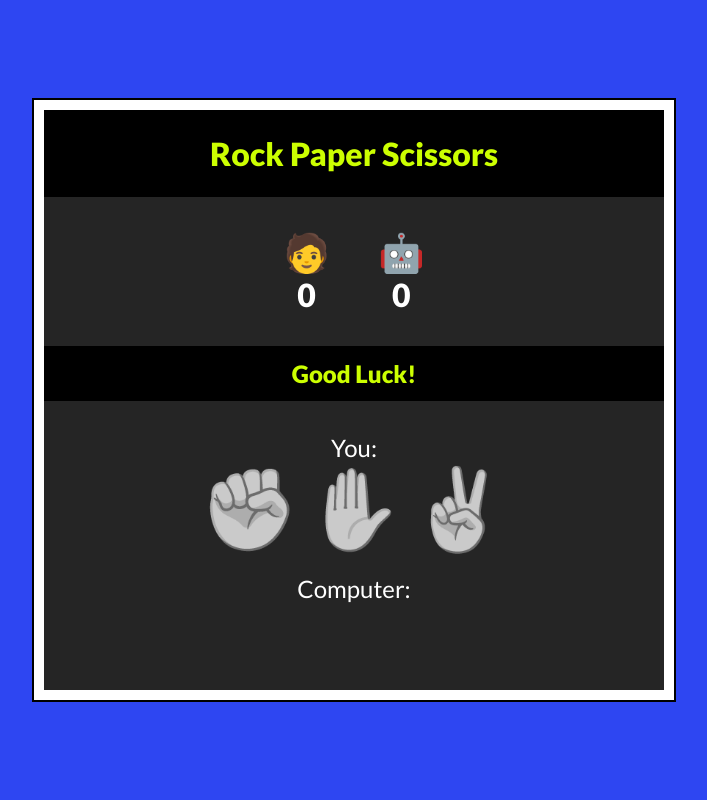
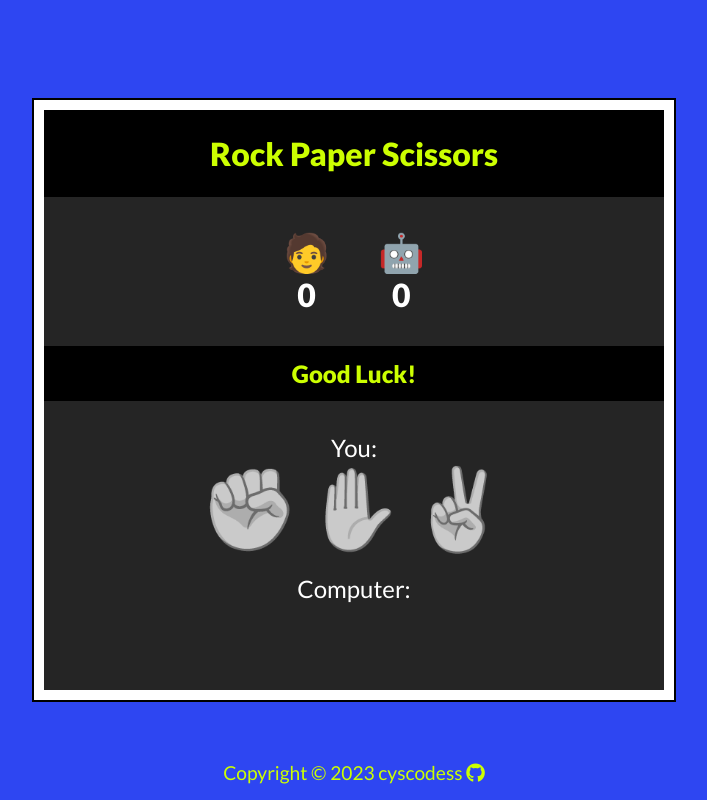
Before and after one commit to cyscodess/Rock-Paper-Scissors, a plain HTML site: page index.html in a window 1280 px wide. Shown: the whole page, without its empty margins (286-993 px from the left). Drawn offline with Linux system fonts and the light colour scheme.

Commit message:
Add footer

```diff
--- a/index.html
+++ b/index.html
@@ -11,6 +11,8 @@
     <link rel="preconnect" href="https://fonts.googleapis.com">
     <link rel="preconnect" href="https://fonts.gstatic.com" crossorigin>
     <link href="https://fonts.googleapis.com/css2?family=Lato:wght@300;400;900&display=swap" rel="stylesheet">
+    <!-- ICON -->
+    <link rel="stylesheet" href="https://cdnjs.cloudflare.com/ajax/libs/font-awesome/6.2.1/css/all.min.css" integrity="sha512-MV7K8+y+gLIBoVD59lQIYicR65iaqukzvf/nwasF0nqhPay5w/9lJmVM2hMDcnK1OnMGCdVK+iQrJ7lzPJQd1w==" crossorigin="anonymous" referrerpolicy="no-referrer" />
 </head>
 <body>
     <div class="container">
@@ -52,6 +54,18 @@
             </div>
         </main>
     </div>
+    <footer class="footer">
+        <p>
+            Copyright ©
+            <script>
+                document.write(new Date().getFullYear())
+            </script>
+            cyscodess
+            <a href="https://github.com/cyscodess">
+                <i class="fa-brands fa-github"></i>
+            </a>
+        </p>
+    </footer>
     <script src="script.js"></script>
 </body>
 </html>
--- a/style.css
+++ b/style.css
@@ -50,6 +50,25 @@ header {
 
 main {
     margin-top: 1rem;
+}
+
+footer {
+    width: 100%;
+    margin-bottom: 1rem;
+    text-align: center;
+    position: absolute;
+    bottom: 0;
+    color: #ccff01;
+    font-size: 1.2rem;
+}
+
+a {
+    color: #ccff01;
+}
+
+a:hover,
+a:active {
+    color: #fff;
 }
 
 .game-content {
```
